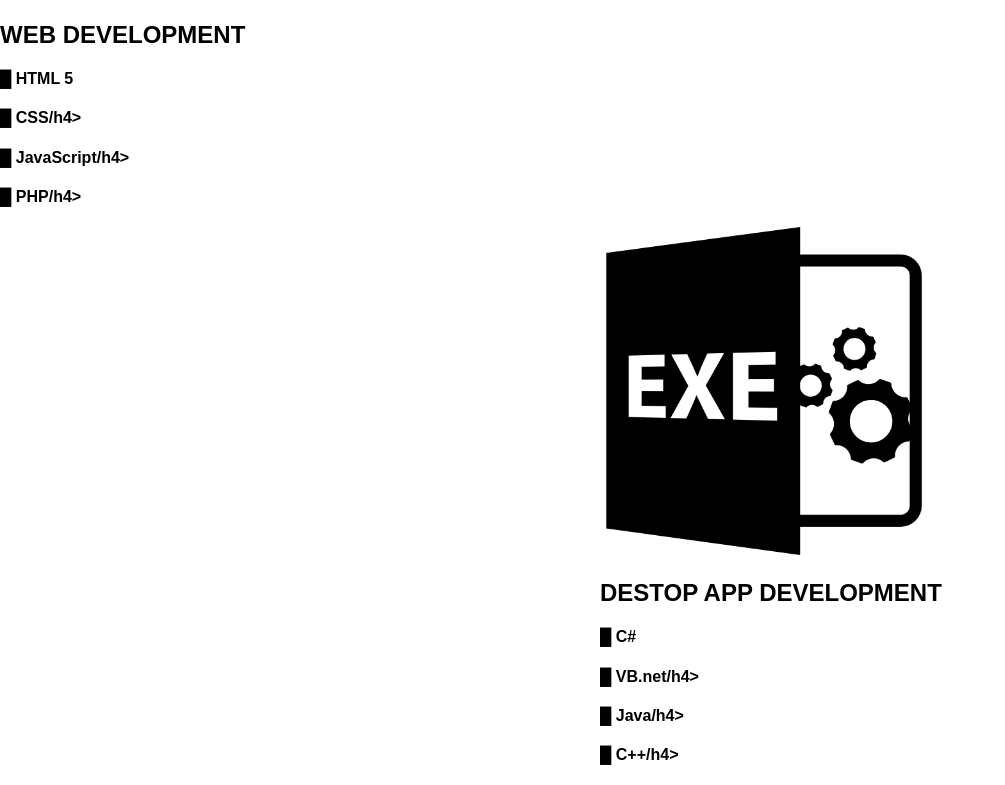
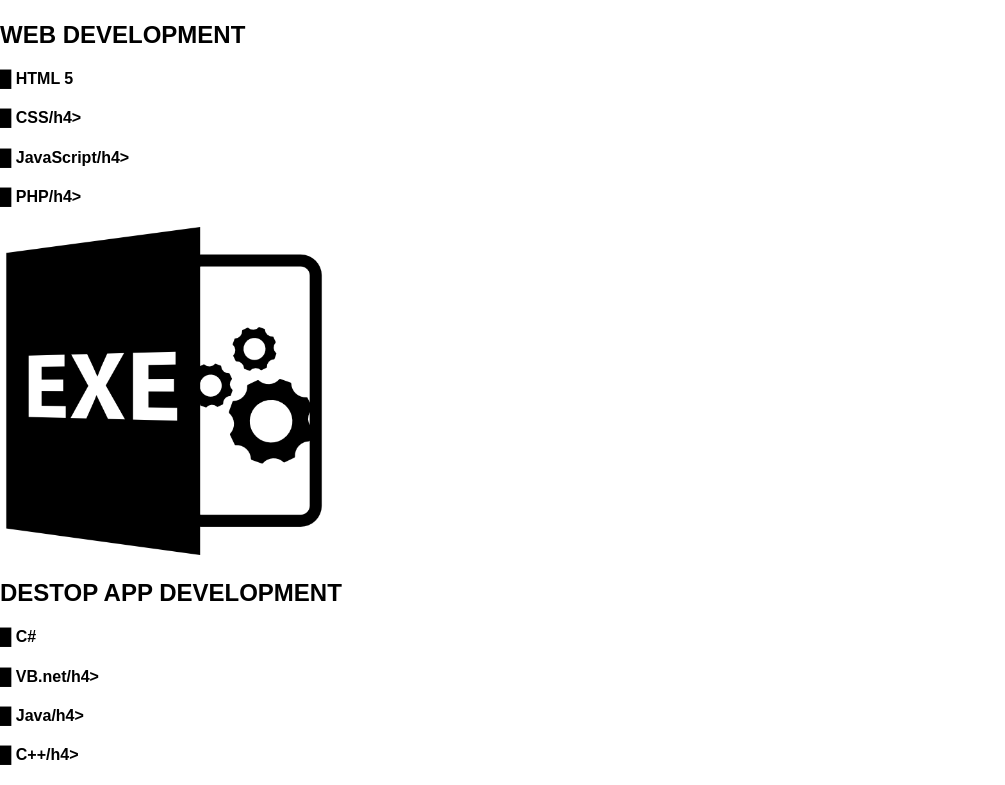
Before and after one commit to romgod22/hi-i-m-jerome-template, a plain HTML site: page skill.html in a window 1280 px wide. Shown: the part 433-1218 px from the top of the page, without its empty margins (0-1005 px from the left). Drawn offline with Linux system fonts and the light colour scheme.

Commit message:
Update skill.html

```diff
--- a/skill.html
+++ b/skill.html
@@ -31,6 +31,10 @@ body {
   background-color: #4CAF50;
   color: white;
 }
+
+.clearfix {
+  overflow: auto;
+}
 </style>
 </head>
 <body>
@@ -53,7 +57,7 @@ body {
   <h4>█ PHP/h4>
 </div>
 
-<div style="padding-left:600px" style="padding-top: 16px">
+<div class="clearfix">
 <img src="exe.png" alt="webdev" width="328" height="328">
 
   <h2>DESTOP APP DEVELOPMENT</h2>
```
